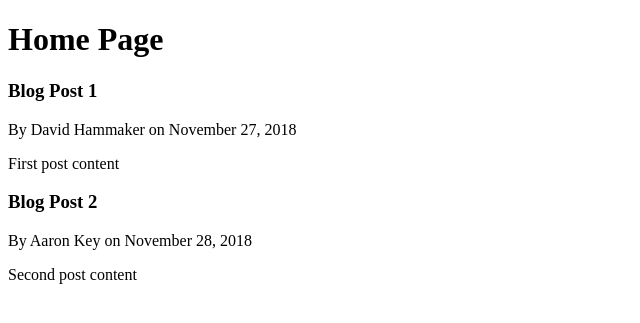
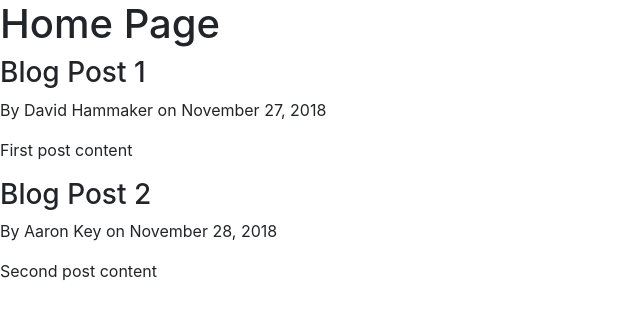
Before and after one commit to davidhammaker/YouTubeFlaskBlog, a Flask app: page / in a window 1280 px wide. Shown: the top 323 px of the page, without its empty margins (0-640 px from the left). Run offline with Flask 2, Linux system fonts and the light colour scheme; some libraries are stand-ins or nearby versions.

Commit message:
Add Bootstrap template code
Following instructor example. Added meta tags, CSS link, and JavaScript
links.

```diff
--- a/templates/layout.html
+++ b/templates/layout.html
@@ -1,7 +1,14 @@
 <!DOCTYPE html>
 <html lang="en">
     <head>
+
+        <!-- Required meta tags -->
         <meta charset="utf-8">
+        <meta name="viewport" content="width=device-width, initial-scale=1, shrink-to-fit=no">
+
+        <!-- Bootstrap CSS -->
+        <link rel="stylesheet" href="https://maxcdn.bootstrapcdn.com/bootstrap/4.0.0/css/bootstrap.min.css" integrity="sha384-Gn5384xqQ1aoWXA+058RXPxPg6fy4IWvTNh0E263XmFcJlSAwiGgFAW/dAiS6JXm" crossorigin="anonymous">
+
         {% if title %}
             <title>Flask Blog | {{ title }}</title>
         {% else %}
@@ -11,5 +18,12 @@
     <body>
         {% block content %}
         {% endblock content %}
+
+        <!-- Optional JavaScript -->
+        <!-- jQuery first, then Popper.js, then Bootstrap JS -->
+        <script src="https://code.jquery.com/jquery-3.2.1.slim.min.js" integrity="sha384-KJ3o2DKtIkvYIK3UENzmM7KCkRr/rE9/Qpg6aAZGJwFDMVNA/GpGFF93hXpG5KkN" crossorigin="anonymous"></script>
+        <script src="https://cdnjs.cloudflare.com/ajax/libs/popper.js/1.12.9/umd/popper.min.js" integrity="sha384-ApNbgh9B+Y1QKtv3Rn7W3mgPxhU9K/ScQsAP7hUibX39j7fakFPskvXusvfa0b4Q" crossorigin="anonymous"></script>
+        <script src="https://maxcdn.bootstrapcdn.com/bootstrap/4.0.0/js/bootstrap.min.js" integrity="sha384-JZR6Spejh4U02d8jOt6vLEHfe/JQGiRRSQQxSfFWpi1MquVdAyjUar5+76PVCmYl" crossorigin="anonymous"></script>
+
     </body>
 </html>
```
